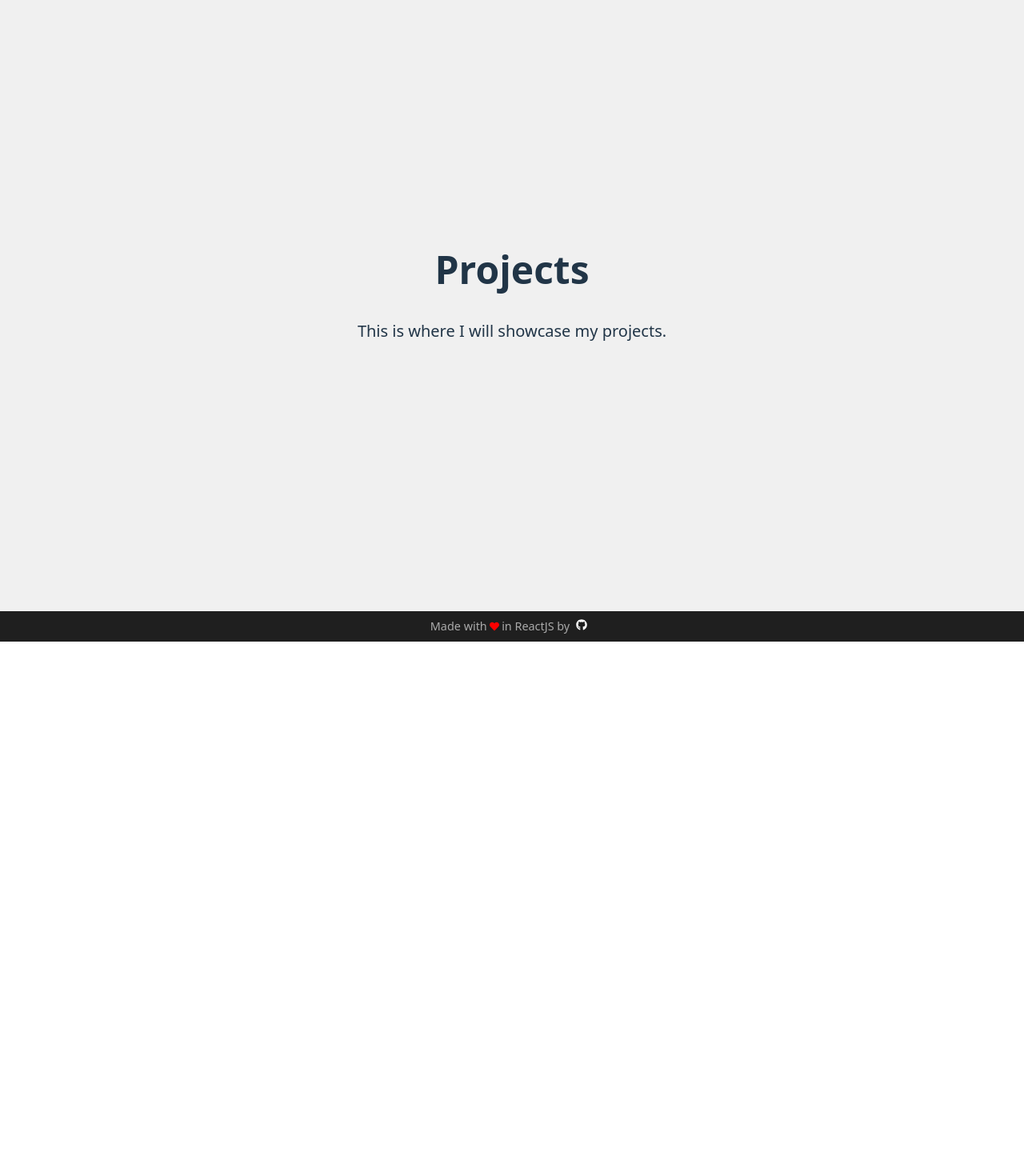
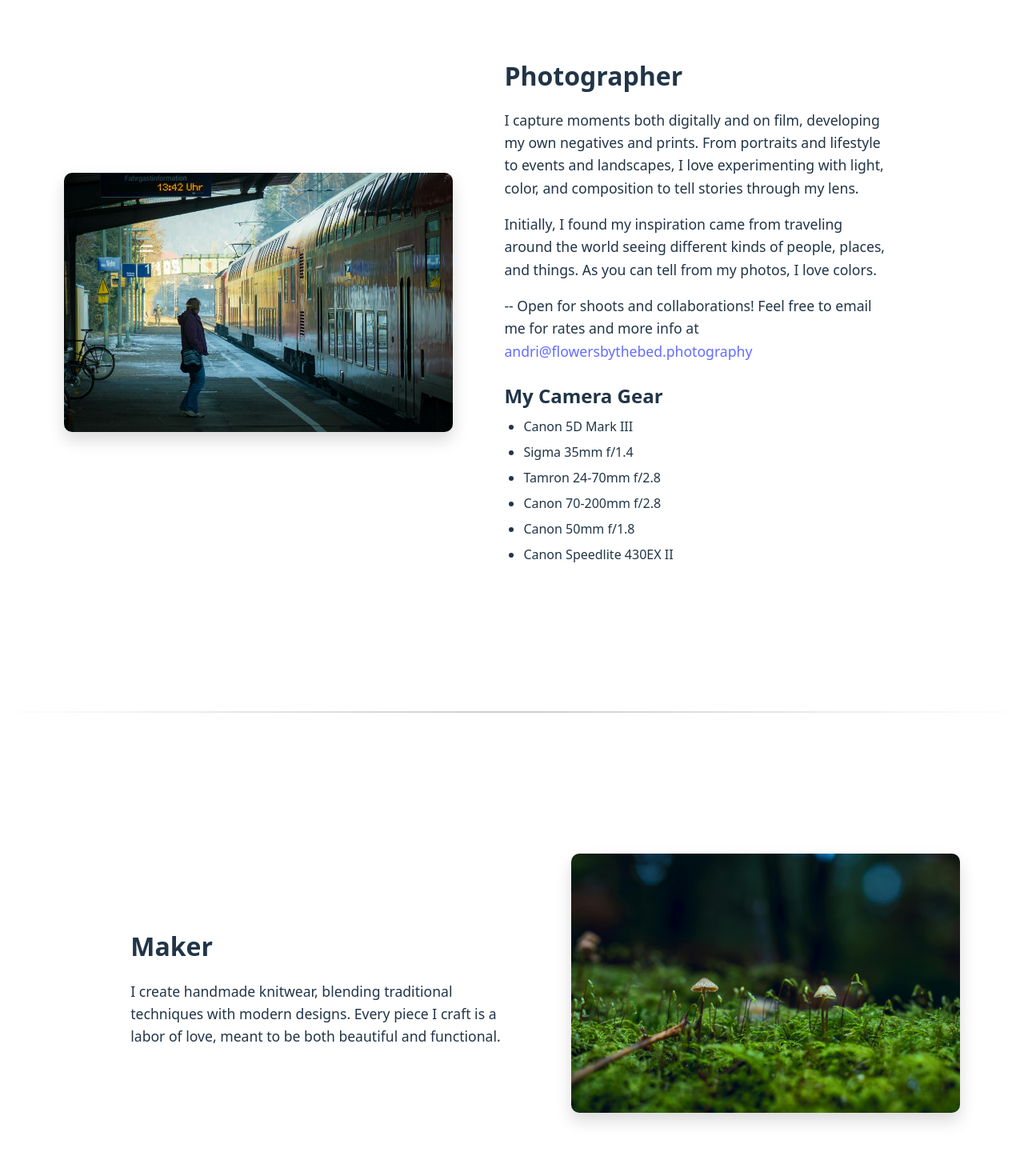
Before and after one commit to VictorySpecificationII/flowersbythebed-photography, a React (Vite) app: page /projects in a window 1280 px wide. Shown: the part 100-1570 px from the top of the page at 80% size. Before the commit the page ends 902 px from the top, so only its background shows below. Built offline with nearby package versions, Linux system fonts and the light colour scheme.

Commit message:
cloned aboutme page to projects prior to work

```diff
--- a/src/modules/Projects.jsx
+++ b/src/modules/Projects.jsx
@@ -1,10 +1,66 @@
-import "./submodules/Projects/Projects.css";
+import "./submodules/AboutMe/AboutMe.css";
+import photographerImg from "../images/Home/Home3.jpeg";
+import creatorImg from "../images/Home/Home.jpeg";
+import artistImg from "../images/Home/Home2.jpeg";
 
-export default function Projects() {
+export default function AboutMe() {
   return (
-    <div className="projects-container">
-      <h1>Projects</h1>
-      <p>This is where I will showcase my projects.</p>
+    <div className="aboutme-container">
+
+      {/* Photographer Section */}
+      <section className="aboutme-section">
+        <div className="aboutme-image">
+          <img src={photographerImg} alt="Photographer" />
+        </div>
+        <div className="aboutme-text">
+          <h2>Photographer</h2>
+          <p>
+		I capture moments both digitally and on film, developing my own negatives and prints. From portraits and lifestyle to events and landscapes, I love experimenting with light, color, and composition to tell stories through my lens.
+          </p>
+          <p>
+            Initially, I found my inspiration came from traveling around the world seeing different kinds of people, places, and things. As you can tell from my photos, I love colors.
+          </p>
+          <p>
+            -- Open for shoots and collaborations! Feel free to email me for rates and more info at <a href="mailto:andri@flowersbythebed.photography">andri@flowersbythebed.photography</a>
+          </p>
+          <h3>My Camera Gear</h3>
+          <ul>
+            <li>Canon 5D Mark III</li>
+            <li>Sigma 35mm f/1.4</li>
+            <li>Tamron 24-70mm f/2.8</li>
+            <li>Canon 70-200mm f/2.8</li>
+            <li>Canon 50mm f/1.8</li>
+            <li>Canon Speedlite 430EX II</li>
+          </ul>
+        </div>
+      </section>
+
+      <hr className="aboutme-separator" />
+
+      {/* Make Section */}
+      <section className="aboutme-section reverse">
+        <div className="aboutme-image">
+          <img src={creatorImg} alt="Creator" />
+        </div>
+        <div className="aboutme-text">
+          <h2>Maker</h2>
+          <p>I create handmade knitwear, blending traditional techniques with modern designs. Every piece I craft is a labor of love, meant to be both beautiful and functional.</p>
+        </div>
+      </section>
+
+      <hr className="aboutme-separator" />
+
+      {/* Artist Section */}
+      <section className="aboutme-section">
+        <div className="aboutme-image">
+          <img src={artistImg} alt="Artist" />
+        </div>
+        <div className="aboutme-text">
+          <h2>Artist</h2>
+          <p>I explore both analog and digital art forms, including cyanotype printing — a photographic process producing striking blue-toned images. My work captures light, texture, and mood, merging experimentation with craft.</p>
+        </div>
+      </section>
+
     </div>
   );
 }
--- a/src/modules/submodules/Projects/Projects.css
+++ b/src/modules/submodules/Projects/Projects.css
@@ -1,20 +1,106 @@
-.projects-container {
-  width: 100vw;
-  height: 100vh;
+/* Container for all sections */
+.aboutme-container {
+  width: 100%;
   display: flex;
   flex-direction: column;
-  justify-content: center;
-  align-items: center;
-  background-color: #f0f0f0;
+  gap: 5rem;
+  padding: 2rem 0;
+  box-sizing: border-box;
+  overflow-x: hidden; /* prevent horizontal scroll */
 }
 
-.projects-container h1 {
-  font-size: 3rem;
+/* Each section: flex layout, full width */
+.aboutme-section {
+  display: flex;
+  align-items: center;
+  justify-content: flex-start; /* prevents image/text from spreading too far */
+  gap: 2rem; /* distance between image and text */
+  flex-wrap: nowrap; /* no wrapping on desktop */
+  width: 100%;
+  padding: 2rem 5%;
+  box-sizing: border-box;
+}
+
+.aboutme-section.reverse {
+  flex-direction: row-reverse; /* alternate layout */
+}
+
+/* Image column */
+.aboutme-image {
+  flex: 0 0 45%; /* slightly less than half width to reduce gap */
+  display: flex;
+  justify-content: center;
+  padding: 1rem;
+}
+
+.aboutme-image img {
+  width: 100%;
+  max-width: 500px;
+  height: auto;
+  border-radius: 10px;
+  object-fit: cover;
+  box-shadow: 0 10px 20px rgba(0, 0, 0, 0.15); /* subtle shadow */
+  transition: transform 0.3s ease, box-shadow 0.3s ease;
+}
+
+/* Text column */
+.aboutme-text {
+  flex: 0 0 45%;
+  padding: 1rem;
+}
+
+/* Typography */
+.aboutme-text h2 {
+  font-size: 2rem;
   margin-bottom: 1rem;
 }
 
-.projects-container p {
-  font-size: 1.25rem;
-  max-width: 800px;
-  text-align: center;
+.aboutme-text h3 {
+  font-size: 1.5rem;
+  margin-top: 1.5rem;
+  margin-bottom: 0.5rem;
 }
+
+.aboutme-text p {
+  font-size: 1.1rem;
+  line-height: 1.6;
+  margin-bottom: 1rem;
+}
+
+.aboutme-text ul {
+  margin: 0;
+  padding-left: 1.5rem;
+  list-style-type: disc;
+}
+
+.aboutme-text ul li {
+  margin-bottom: 0.5rem;
+}
+
+/* Section separators */
+.aboutme-separator {
+  border: none;
+  height: 2px;
+  background: linear-gradient(to right, transparent, #ccc, transparent);
+  margin: 3rem 0;
+}
+
+/* Responsive: stack sections vertically on small screens */
+@media (max-width: 768px) {
+  .aboutme-section {
+    flex-direction: column !important;
+    text-align: center;
+    gap: 2rem;
+    padding: 2rem;
+  }
+
+  .aboutme-image,
+  .aboutme-text {
+    flex: 1 1 100%;
+    max-width: 100%;
+  }
+
+  .aboutme-image img {
+    max-width: 100%;
+  }
+}
```
